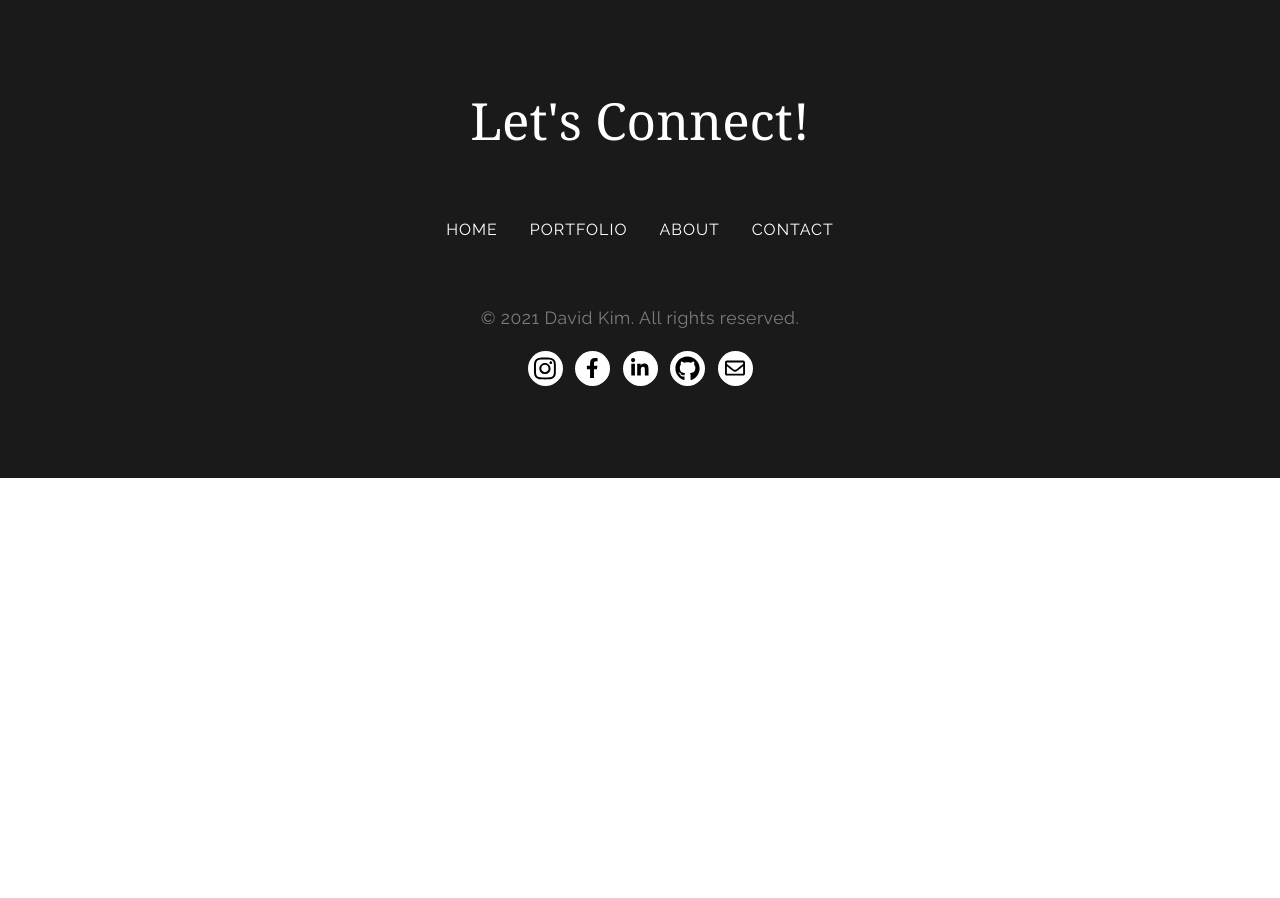
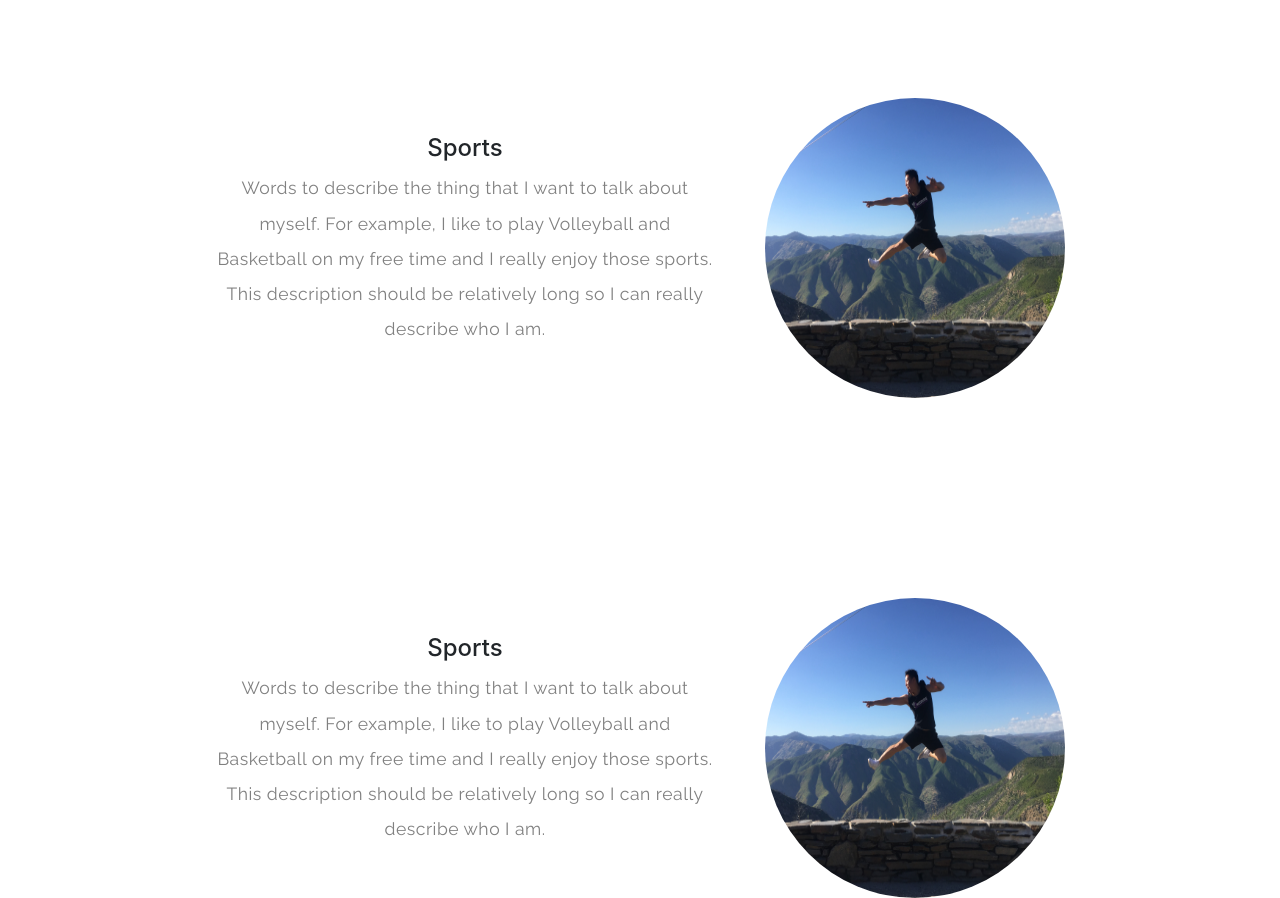
Before and after one commit to davidhk21/my-portfolio, a Next.js app: page /about in a window 1280 px wide. Shown: the part 1902-2800 px from the top of the page. Before the commit the page ends 2380 px from the top, so only its background shows below. Built offline with nearby package versions, Linux system fonts and the light colour scheme.

Commit message:
create template for more facts section

```diff
--- /dev/null
+++ b/components/about_components/more_facts.js
@@ -0,0 +1,69 @@
+import React from 'react';
+import { Image } from 'react-bootstrap';
+import styles from '../../styles/About.module.css';
+
+export default function MoreFacts() {
+  return (
+    <div className={styles.funFactsContainer}>
+      <div className={styles.funFactsMiniContainer}>
+
+        <div className={styles.funFactContainer}>
+          <div className={styles.description}>
+            <h4>Sports</h4>
+            <p>Words to describe the thing that I want to talk about myself. For example, I like to play Volleyball and Basketball on my free time and I really enjoy those sports. This description should be relatively long so I can really describe who I am.</p>
+          </div>
+          <div className={styles.circleImageContainer}>
+            <Image
+              src="/1.jpg"
+              alt="Picture of the author"
+              className={styles.circleImage}
+            />
+          </div>
+        </div>
+
+        <div className={styles.funFactContainer}>
+          <div className={styles.description}>
+            <h4>Sports</h4>
+            <p>Words to describe the thing that I want to talk about myself. For example, I like to play Volleyball and Basketball on my free time and I really enjoy those sports. This description should be relatively long so I can really describe who I am.</p>
+          </div>
+          <div className={styles.circleImageContainer}>
+            <Image
+              src="/1.jpg"
+              alt="Picture of the author"
+              className={styles.circleImage}
+            />
+          </div>
+        </div>
+
+        <div className={styles.funFactContainer}>
+          <div className={styles.description}>
+            <h4>Sports</h4>
+            <p>Words to describe the thing that I want to talk about myself. For example, I like to play Volleyball and Basketball on my free time and I really enjoy those sports. This description should be relatively long so I can really describe who I am.</p>
+          </div>
+          <div className={styles.circleImageContainer}>
+            <Image
+              src="/1.jpg"
+              alt="Picture of the author"
+              className={styles.circleImage}
+            />
+          </div>
+        </div>
+
+        <div className={styles.funFactContainer}>
+          <div className={styles.description}>
+            <h4>Sports</h4>
+            <p>Words to describe the thing that I want to talk about myself. For example, I like to play Volleyball and Basketball on my free time and I really enjoy those sports. This description should be relatively long so I can really describe who I am.</p>
+          </div>
+          <div className={styles.circleImageContainer}>
+            <Image
+              src="/1.jpg"
+              alt="Picture of the author"
+              className={styles.circleImage}
+            />
+          </div>
+        </div>
+
+      </div>
+    </div>
+  );
+}
--- a/pages/about.js
+++ b/pages/about.js
@@ -3,6 +3,7 @@ import React from 'react';
 import AboutIntro from '../components/about_components/about_intro';
 import FunFacts from '../components/about_components/fun_facts';
 import Pictures from '../components/about_components/pictures';
+import MoreFacts from '../components/about_components/more_facts';
 
 export default function About() {
   return (
@@ -10,6 +11,7 @@ export default function About() {
       <AboutIntro />
       <FunFacts />
       <Pictures />
+      <MoreFacts />
     </div>
   );
 }
--- a/styles/About.module.css
+++ b/styles/About.module.css
@@ -20,7 +20,7 @@
   font-size: 6vw;
 }
 
-/********** Passion **********/
+/********** Fun Facts **********/
 
 .funFactsContainer1 {
   display: flex;
@@ -60,7 +60,7 @@
   font-size: 2em;
 }
 
-/********** Passion **********/
+/********** Pictures **********/
 
 .picturesContainer {
   height: 80vh;
@@ -122,3 +122,44 @@
     grid-template-rows: 1fr 1fr 1fr;
   }
 }
+
+/********** More Facts **********/
+
+.funFactsContainer {
+  height: 250vh;
+  display: flex;
+  justify-content: center;
+  align-items: center;
+}
+
+.funFactsMiniContainer {
+  height: 90%;
+  display: flex;
+  flex-direction: column;
+  justify-content: space-between;
+}
+
+.funFactContainer {
+  display: flex;
+  justify-content: center;
+  align-items: center;
+}
+
+.description {
+  width: 500px;
+  margin-right: 25px;
+  text-align: center;
+}
+
+.circleImageContainer {
+  width: 300px;
+  height: 300px;
+  border-radius: 50%;
+  overflow: hidden;
+  margin-left: 25px;
+}
+
+.circleImage {
+  width: 100%;
+  height: 100%;
+}
```
